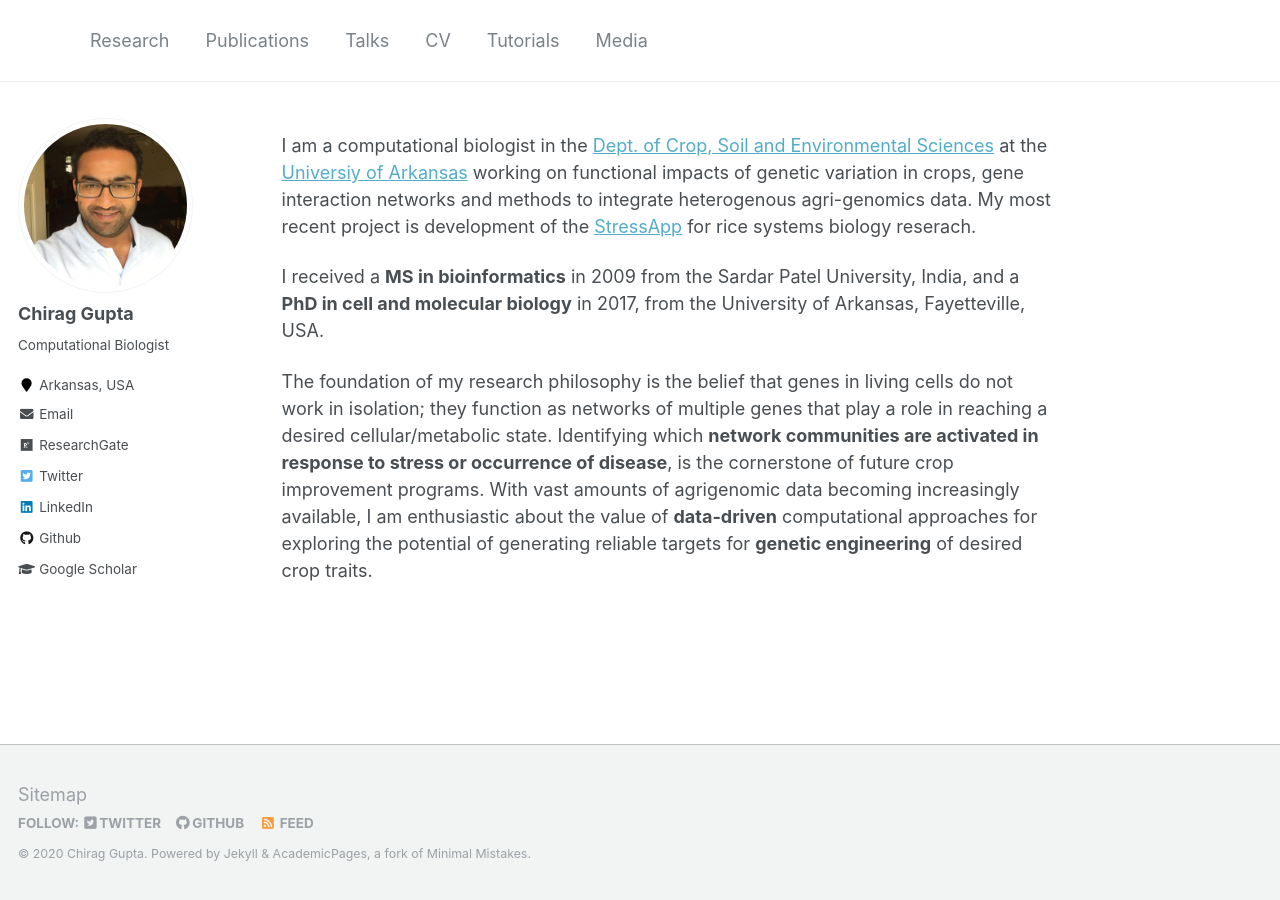
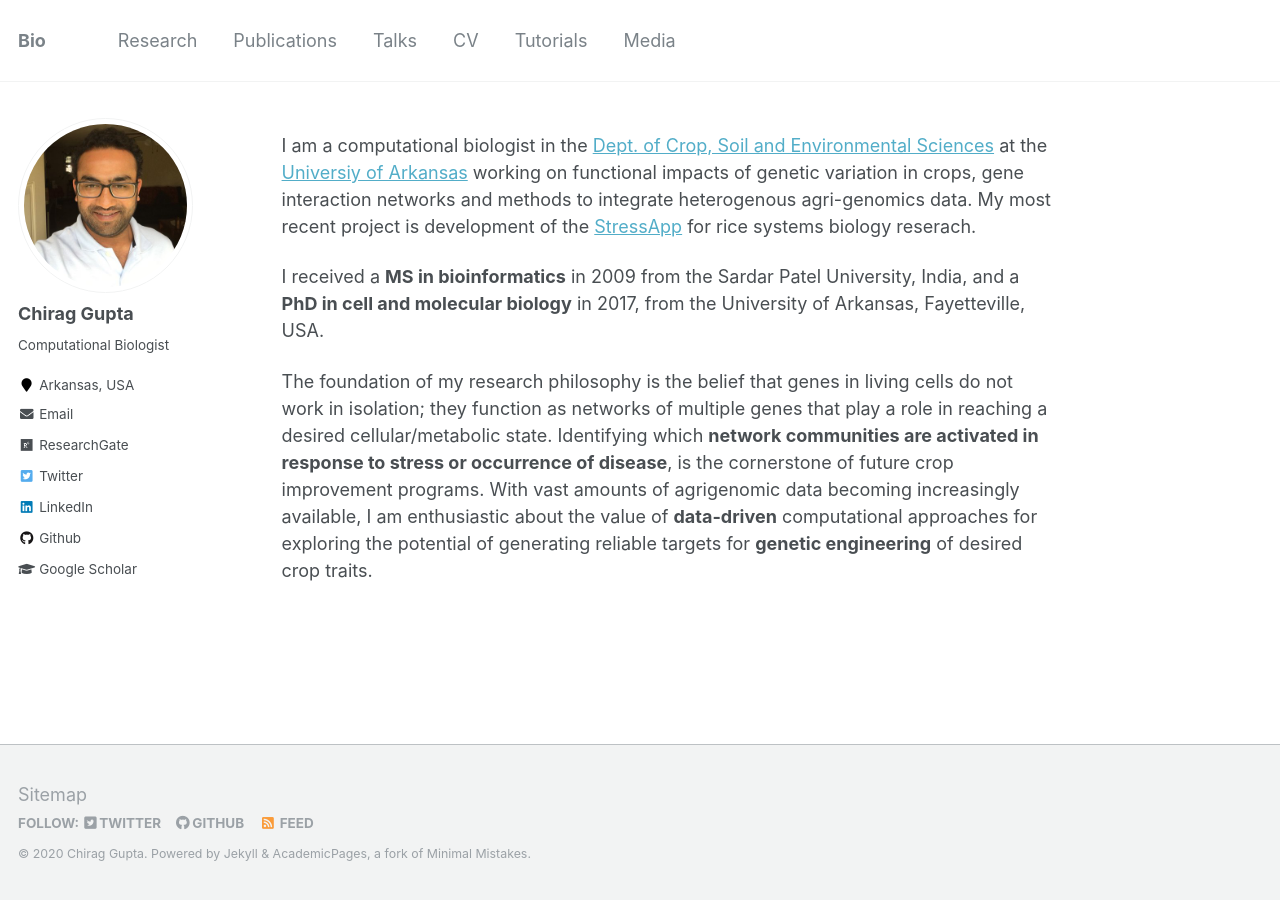
Before and after one commit to cngupta/cngupta.github.io, a Jekyll site: the page built from _pages/about.md, in a window 1280 px wide. Built offline with Jekyll 4.4.1, drawn with Linux system fonts in a browser that asks for light colours.

Commit message:
edit config

```diff
--- a/_config.yml
+++ b/_config.yml
@@ -10,7 +10,7 @@ theme: jekyll-theme-midnight
 
 # Site Settings
 locale                   : "en-US"
-title                    : " "
+title                    : "Bio"
 title_separator          : "-"
 name                     : "Chirag Gupta"
 description              : "computational biologist"
```
